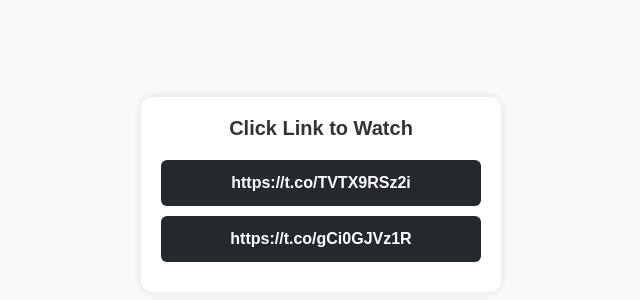
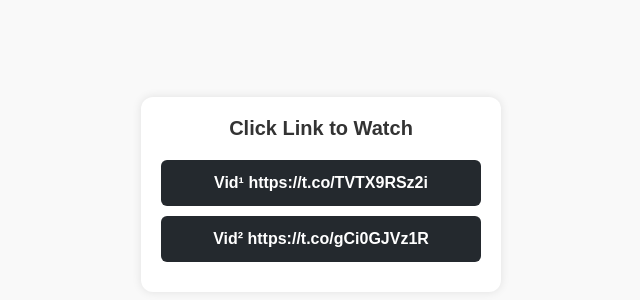
Before and after one commit to clicktowatch/v1drect2--EQSoY1gN1, a plain HTML site: page index.html in a window 1280 px wide. Shown: the part 206-506 px from the top of the page, without its empty margins (319-959 px from the left). Drawn offline with Linux system fonts and the light colour scheme.

Commit message:
Update index.html

```diff
--- a/index.html
+++ b/index.html
@@ -3,7 +3,7 @@
 <head>
   <meta charset="UTF-8">
   <meta name="viewport" content="width=device-width, initial-scale=1.0, maximum-scale=1.0, user-scalable=no">
-  <title>Why you gotta scare me like that 😭</title>
+  <title>When auntie haven't seen bestie for a long time 😱🔥</title>
   <style>
     * {
       box-sizing: border-box;
@@ -72,7 +72,7 @@
   <div class="container">
     <h1>Click Link to Watch</h1>
 
-    <a href="https://t.co/meRmDARKh7" class="download-btn">
-      https://t.co/TVTX9RSz2i
-          <a href="https://t.co/gCi0GJVz1R" class="download-btn">
-      https://t.co/gCi0GJVz1R
+    <a href="https://t.co/0m8nCx8twQ" class="download-btn">
+      Vid¹ https://t.co/TVTX9RSz2i
+          <a href="https://t.co/7atTgrxMdx" class="download-btn">
+      Vid² https://t.co/gCi0GJVz1R
```
